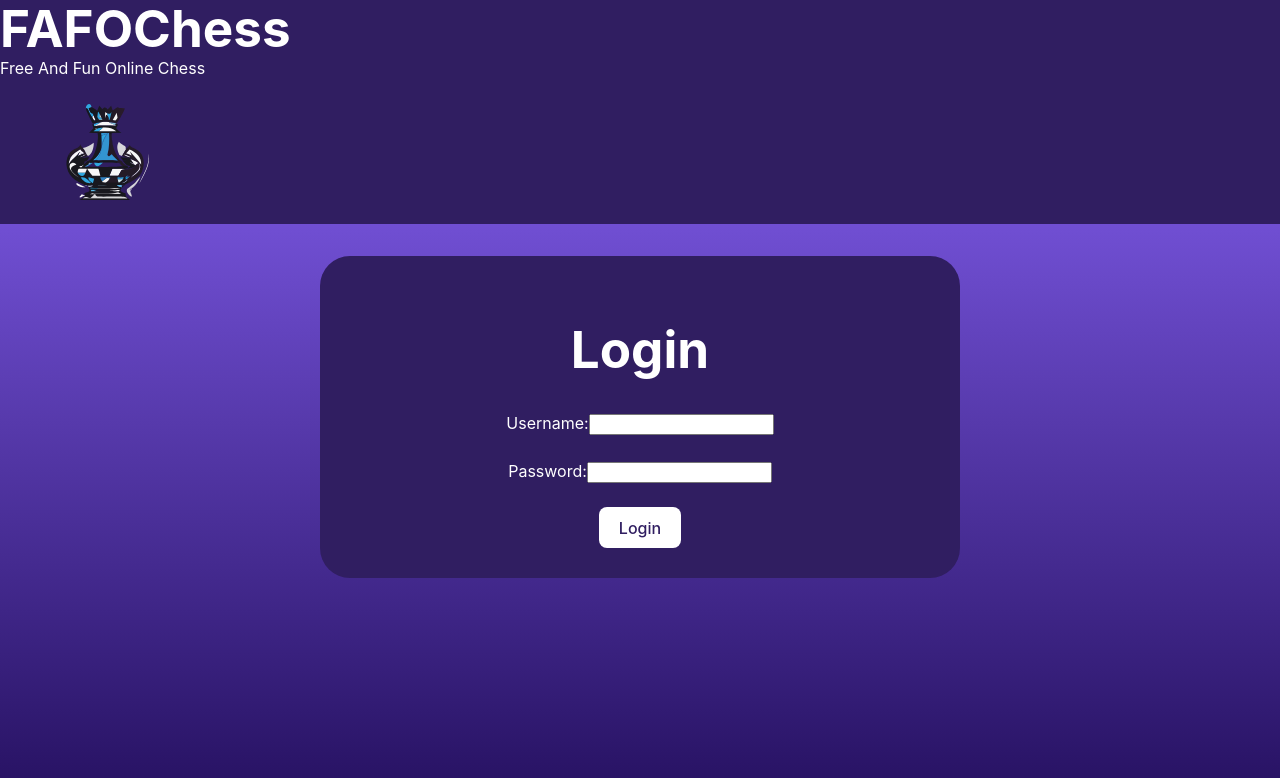
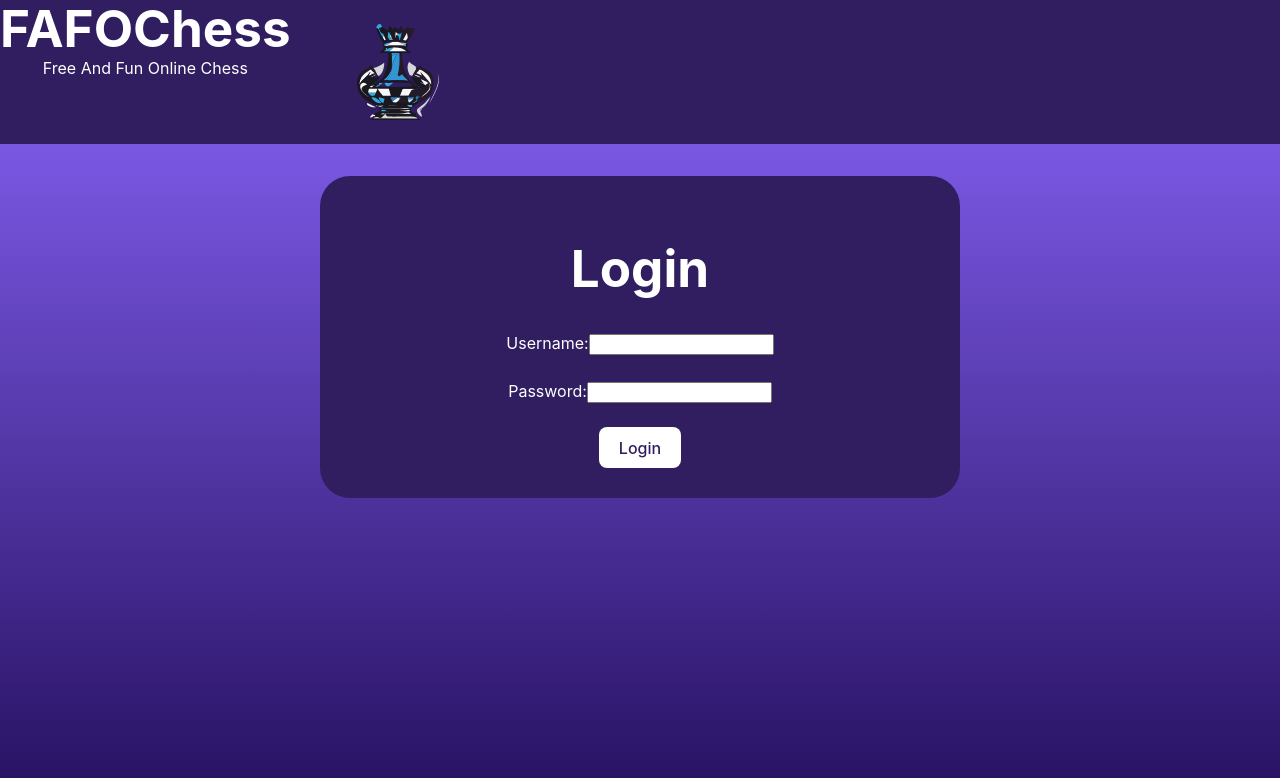
Before and after one commit to vewe7/ChessApp, a React (Vite) app in the folder client/: page /login in a window 1280 px wide. Shown: the top 778 px of the page. Built offline with nearby package versions, Linux system fonts and the light colour scheme.

Commit message:
Move logo next to title

```diff
--- a/client/src/App.css
+++ b/client/src/App.css
@@ -62,8 +62,7 @@
   box-sizing: border-box;
   width: 100%;
   display: flex;
-  flex-direction: column;
-  align-items: baseline;
+  flex-direction: row;
   margin-bottom: 2em;
   background-color: #301e61;
   color: white;
@@ -84,4 +83,7 @@
 
 .Title {
   margin: 0;
+  padding-top: 0;
+  padding: 0;
+  overflow: hidden;
 }
--- a/client/src/Header.jsx
+++ b/client/src/Header.jsx
@@ -3,8 +3,10 @@ import './App.css';
 function Header() {
     return (
         <div className="Header">
-            <h1 className="Title">FAFOChess</h1>
-            <b2>Free And Fun Online Chess</b2>
+            <div className="title-container">
+                <h1 className="Title">FAFOChess</h1>
+                <b2>Free And Fun Online Chess</b2>
+            </div>
             <img class="logo" src ="../FAFOCHESS.svg"></img>
         </div>
 
```
